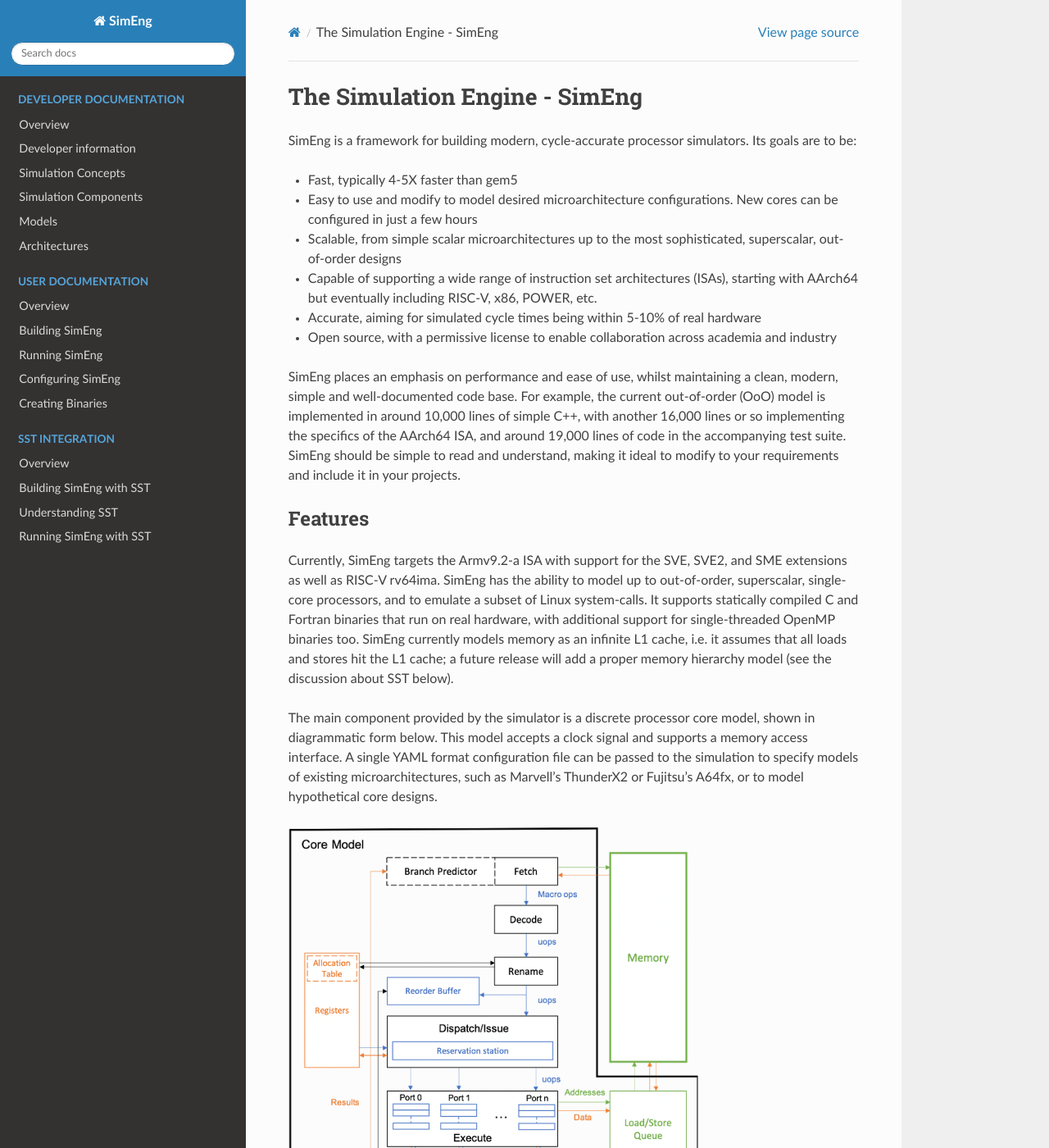
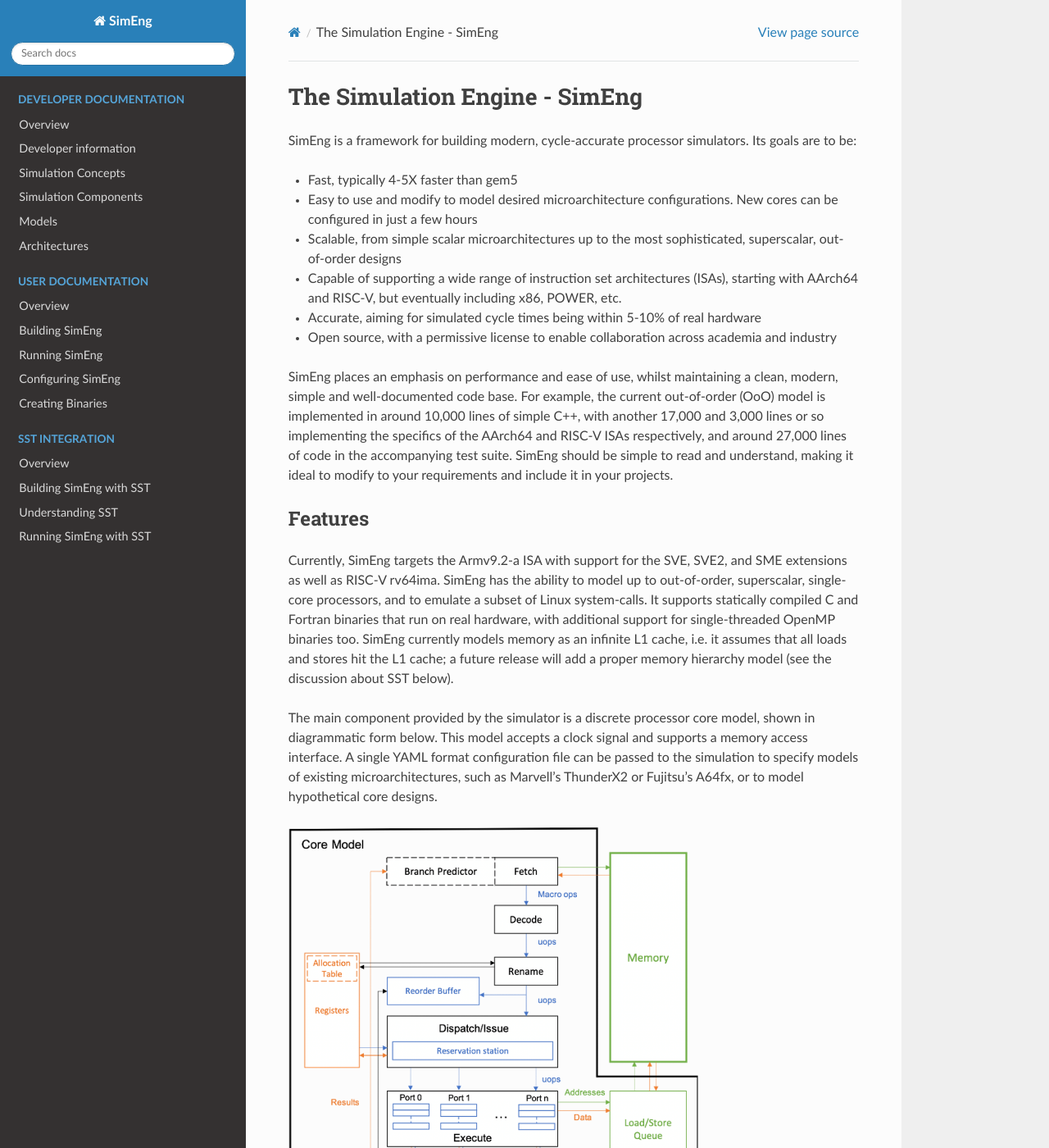
Before and after one commit to UoB-HPC/SimEng, a Sphinx documentation site: the page built from docs/sphinx/index.rst, in a window 1280 px wide and 1400 px high. Shown: the whole window at 82% size. Built offline with Sphinx 7.4.7 and the Read the Docs theme 2.0.0, drawn with Linux system fonts in a browser that asks for light colours; pages that are not in the unit, such as notebooks, are missing from menus; some of the changed text lies outside the part shown.

Commit message:
Various updates to SimEng documentation

```diff
--- a/docs/sphinx/developer/arch/supported/aarch64.rst
+++ b/docs/sphinx/developer/arch/supported/aarch64.rst
@@ -36,10 +36,8 @@
 ******************
 Through a combination of the above identifiers, an instruction can be allocated an :ref:`instruction group <instruction-group>`. The instruction groups available to the AArch64 ISA are detailed below:
 
-.. image:: ../../../assets/instruction_groups.png
+.. image:: ../../../assets/instruction_groups_AArch64.png
   :alt: AArch64 instruction groups
-
-.. Note:: The SME group is not present in the diagram, but follows the same structure as the SVE identifier.
 
 The above diagram describes the instruction groups currently implemented for the AArch64 ISA. Each level of the diagram represents a different scope of instructions supported, the primary/top-level encapsulates the most instructions whilst the tertiary/bottom-level the least. The naming convention of the AArch64 instruction groups combines each of the levels within the above diagram through ``_`` characters, the top level is used first and connected to the required lower levels following the relationships shown. For example, to express an instruction group containing integer logical operations without any shift operands, the group ``INT_SIMPLE_LOGICAL_NOSHIFT`` would be used. Another example for all operations (excluding loads and stores) that operate on vector values would simply be ``VECTOR``. The groups/subgroups chosen in the above diagram are derived from common separations in execution unit support and execution latencies of studied HPC processors.
 
--- a/docs/sphinx/developer/developerInfo.rst
+++ b/docs/sphinx/developer/developerInfo.rst
@@ -98,6 +98,9 @@
 ``src/tools/``
     Source code for SimEng executables
 
+``sst/``
+    Source code for SimEng's integration with the Structural Simulation Toolkit (SST)
+
 .. ``test/kernels/``
 ..     Tests for simulation accuracy and performance
 
--- a/docs/sphinx/index.rst
+++ b/docs/sphinx/index.rst
@@ -40,11 +40,11 @@
 - Fast, typically 4-5X faster than gem5
 - Easy to use and modify to model desired microarchitecture configurations. New cores can be configured in just a few hours
 - Scalable, from simple scalar microarchitectures up to the most sophisticated, superscalar, out-of-order designs
-- Capable of supporting a wide range of instruction set architectures (ISAs), starting with AArch64 but eventually including RISC-V, x86, POWER, etc.
+- Capable of supporting a wide range of instruction set architectures (ISAs), starting with AArch64 and RISC-V, but eventually including x86, POWER, etc.
 - Accurate, aiming for simulated cycle times being within 5-10% of real hardware
 - Open source, with a permissive license to enable collaboration across academia and industry
 
-SimEng places an emphasis on performance and ease of use, whilst maintaining a clean, modern, simple and well-documented code base. For example, the current out-of-order (OoO) model is implemented in around 10,000 lines of simple C++, with another 16,000 lines or so implementing the specifics of the AArch64 ISA, and around 19,000 lines of code in the accompanying test suite. SimEng should be simple to read and understand, making it ideal to modify to your requirements and include it in your projects.
+SimEng places an emphasis on performance and ease of use, whilst maintaining a clean, modern, simple and well-documented code base. For example, the current out-of-order (OoO) model is implemented in around 10,000 lines of simple C++, with another 17,000 and 3,000 lines or so implementing the specifics of the AArch64 and RISC-V ISAs respectively, and around 27,000 lines of code in the accompanying test suite. SimEng should be simple to read and understand, making it ideal to modify to your requirements and include it in your projects.
 
 
 Features
@@ -77,7 +77,7 @@
 Release
 -------
 
-This is SimEng's sixth release, so should be considered beta level software (version 0.9.4). We expect you to find issues, primarily in unimplemented instructions or unimplemented system calls. Please let us know when you hit these, either by submitting a pull request (PR), or by filing an issue on the Github repo. You can find the all the code and associated test suites for SimEng in the `GitHub repository <https://github.com/UoB-HPC/SimEng>`_. The file `RELEASE_NOTES.txt <https://github.com/UoB-HPC/SimEng/blob/main/RELEASE-NOTES.txt>`_, found in the root of the project, explains the status of the project and includes other relevant information from the SimEng development team.
+This is SimEng's seventh release, and should be considered beta level software (version 0.9.5). We expect you to find issues, primarily in unimplemented instructions or unimplemented system calls. Please let us know when you hit these, either by submitting a pull request (PR), or by filing an issue on the Github repo. You can find the all the code and associated test suites for SimEng in the `GitHub repository <https://github.com/UoB-HPC/SimEng>`_. The file `RELEASE_NOTES.txt <https://github.com/UoB-HPC/SimEng/blob/main/RELEASE-NOTES.txt>`_, found in the root of the project, explains the status of the project and includes other relevant information from the SimEng development team.
 
 SimEng is released under the same license as LLVM, the permissive `Apache 2.0 <https://www.apache.org/licenses/LICENSE-2.0>`_ license. We are passionate about enabling experimentation with computer architectures, and want users and developers in academic and industry to have complete freedom to use SimEng anyway they wish, including using it in commercial settings.
 
--- a/docs/sphinx/user/creating_binaries.rst
+++ b/docs/sphinx/user/creating_binaries.rst
@@ -1,13 +1,15 @@
 Creating Binaries
 =================
 
-SimEng uses real statically linked binaries for its workloads. To date, the following compilers have been used to compile our codes of interest. For aarch64:
+SimEng uses real AArch64 and RISC-V statically linked binaries for its workloads. To date, the following compilers have been used to compile our codes of interest:
+
+AArch64
 
 - GCC 8.3.0
 - GCC 9.3.0
 - GCC 10.3.0
 - ArmClang 20.0
 
-For RISC-V:
+RISC-V
 
 - GCC 12.2.0
```
Also changed, not shown: other parts of docs/sphinx/index.rst (+1 -1 lines), RELEASE-NOTES.txt (+8 -8 lines), docs/sphinx/user/configuring_simeng.rst (+24 -10 lines), docs/sphinx/assets/instruction_groups_AArch64.png (added).
